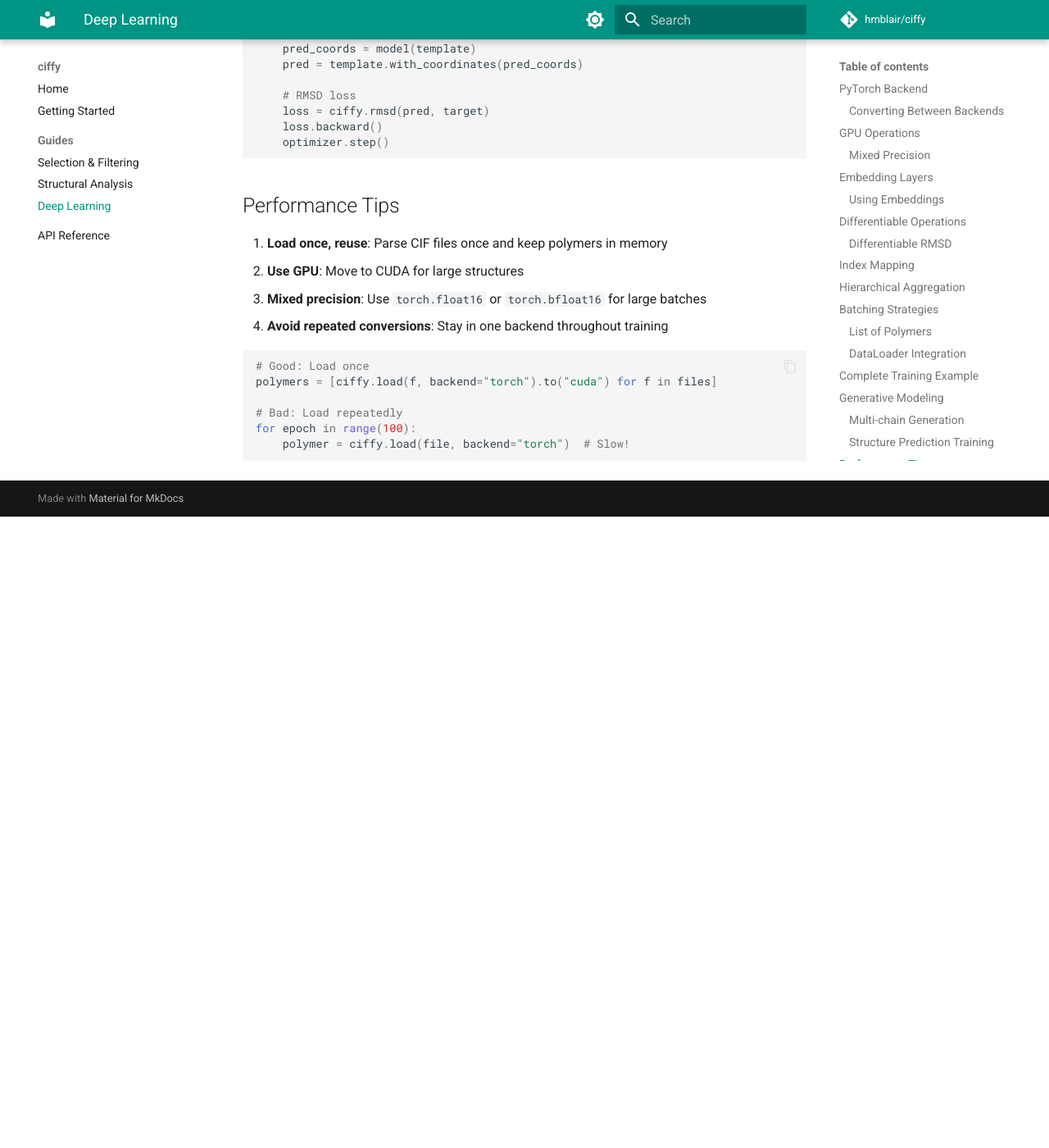
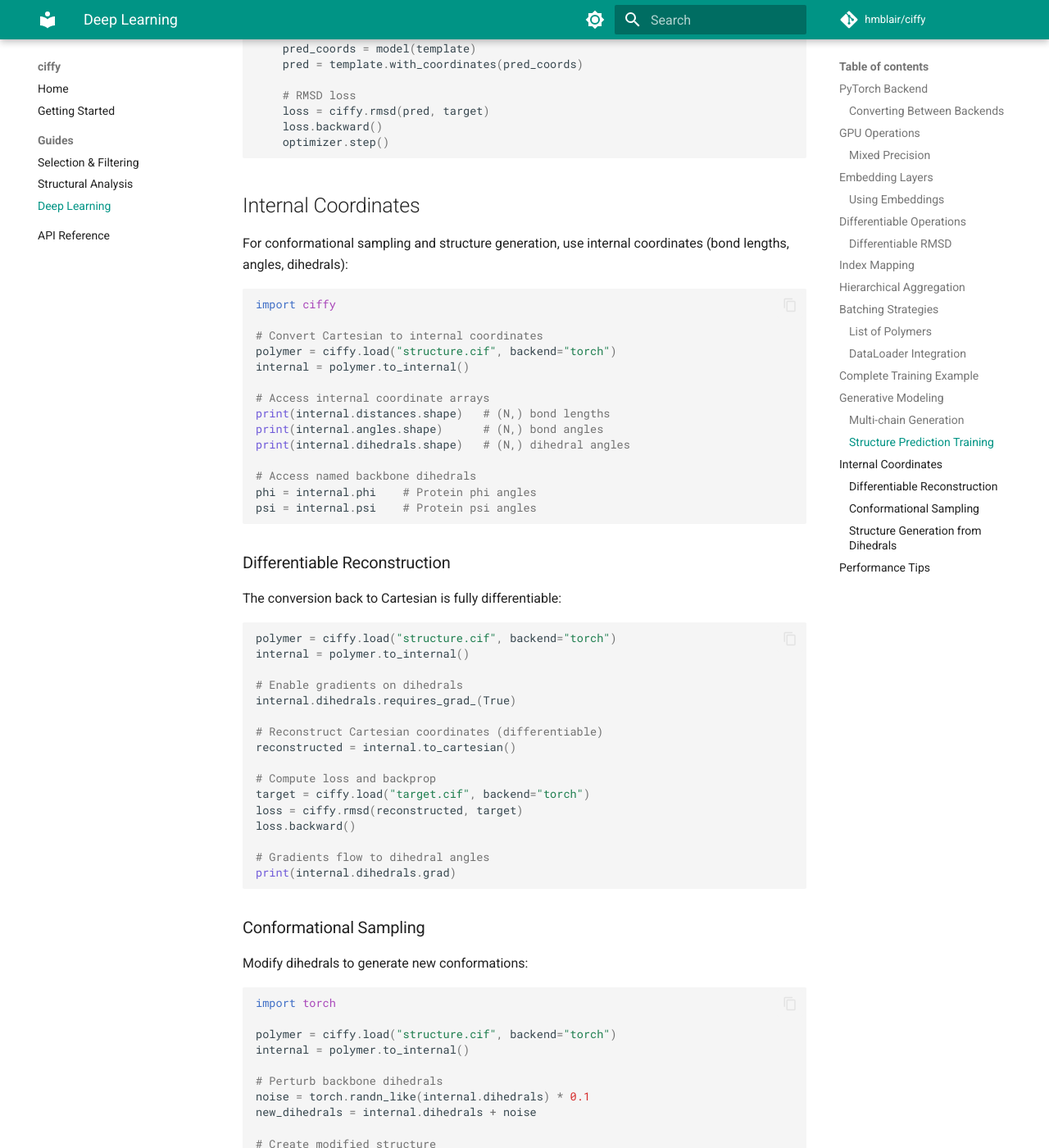
Before and after one commit to hmblair/ciffy, an MkDocs documentation site: the page built from docs/guides/deep-learning.md, in a window 1280 px wide and 1400 px high, scrolled down 7754 px. Shown: the whole window at 82% size. Built offline with MkDocs 1.6.1 and Material for MkDocs 9.7.7, drawn with Linux system fonts in a browser that asks for light colours; comment, search, counter and statistics services are not loaded; before the commit the page ends 8384 px from its top, so only the background shows below that; some of the changed text lies outside the part shown.

Commit message:
Add InternalPolymer to exports and documentation
- Export InternalPolymer from ciffy module
- Add InternalPolymer to API docs with member listing
- Add to_internal to Polymer API docs
- Add Internal Coordinates section to deep-learning guide
  - Basic usage example
  - Differentiable reconstruction
  - Conformational sampling
  - Structure generation from dihedrals

🤖 Generated with [Claude Code](https://claude.com/claude-code)

Co-Authored-By: Claude Opus 4.5 <noreply@anthropic.com>

````diff
--- a/ciffy/__init__.py
+++ b/ciffy/__init__.py
@@ -30,6 +30,9 @@ from .template import from_sequence, from_extract
 
 # Ensemble for conformational analysis
 from .ensemble import Ensemble
+
+# Internal coordinates
+from .internal import InternalPolymer
 
 # Vocabulary sizes (for embedding layers)
 from .biochemistry import NUM_ELEMENTS, NUM_RESIDUES, NUM_ATOMS
@@ -65,6 +68,7 @@ __all__ = [
     "__version__",
     # Core types
     "Polymer",
+    "InternalPolymer",
     "Scale",
     "Molecule",
     "Reduction",
--- a/docs/guides/deep-learning.md
+++ b/docs/guides/deep-learning.md
@@ -394,6 +394,91 @@ for sequence, target_cif in dataset:
     optimizer.step()
 ```
 
+## Internal Coordinates
+
+For conformational sampling and structure generation, use internal coordinates (bond lengths, angles, dihedrals):
+
+```python
+import ciffy
+
+# Convert Cartesian to internal coordinates
+polymer = ciffy.load("structure.cif", backend="torch")
+internal = polymer.to_internal()
+
+# Access internal coordinate arrays
+print(internal.distances.shape)   # (N,) bond lengths
+print(internal.angles.shape)      # (N,) bond angles
+print(internal.dihedrals.shape)   # (N,) dihedral angles
+
+# Access named backbone dihedrals
+phi = internal.phi    # Protein phi angles
+psi = internal.psi    # Protein psi angles
+```
+
+### Differentiable Reconstruction
+
+The conversion back to Cartesian is fully differentiable:
+
+```python
+polymer = ciffy.load("structure.cif", backend="torch")
+internal = polymer.to_internal()
+
+# Enable gradients on dihedrals
+internal.dihedrals.requires_grad_(True)
+
+# Reconstruct Cartesian coordinates (differentiable)
+reconstructed = internal.to_cartesian()
+
+# Compute loss and backprop
+target = ciffy.load("target.cif", backend="torch")
+loss = ciffy.rmsd(reconstructed, target)
+loss.backward()
+
+# Gradients flow to dihedral angles
+print(internal.dihedrals.grad)
+```
+
+### Conformational Sampling
+
+Modify dihedrals to generate new conformations:
+
+```python
+import torch
+
+polymer = ciffy.load("structure.cif", backend="torch")
+internal = polymer.to_internal()
+
+# Perturb backbone dihedrals
+noise = torch.randn_like(internal.dihedrals) * 0.1
+new_dihedrals = internal.dihedrals + noise
+
+# Create modified structure
+modified = internal.with_dihedrals(new_dihedrals)
+new_structure = modified.to_cartesian()
+```
+
+### Structure Generation from Dihedrals
+
+Generate structures by predicting dihedral angles:
+
+```python
+class DihedralPredictor(nn.Module):
+    def __init__(self, hidden_dim=256):
+        super().__init__()
+        self.encoder = nn.TransformerEncoder(...)
+        self.dihedral_head = nn.Linear(hidden_dim, 1)
+
+    def forward(self, template):
+        # Predict dihedral angles for each atom
+        internal = template.to_internal()
+        h = self.encoder(...)
+        pred_dihedrals = self.dihedral_head(h).squeeze(-1)
+
+        # Reconstruct with predicted dihedrals
+        modified = internal.with_dihedrals(pred_dihedrals)
+        return modified.to_cartesian()
+```
+
 ## Performance Tips
 
 1. **Load once, reuse**: Parse CIF files once and keep polymers in memory
````
Also changed, not shown: docs/api.md (+19 -0 lines).
